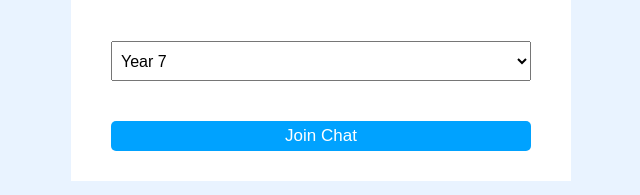
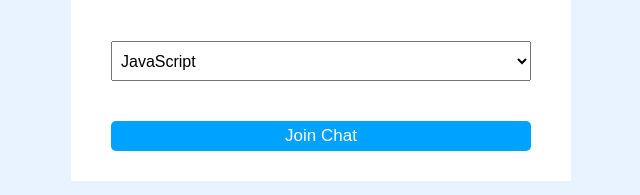
Before and after one commit to TheCoder76-Codes/chatcord-edit, a website: page public/index.html in a window 1280 px wide. Shown: the part 255-450 px from the top of the page, 319-959 px from the left. Drawn offline with Linux system fonts and the light colour scheme.

Commit message:
Update index.html

```diff
--- a/public/index.html
+++ b/public/index.html
@@ -33,8 +33,8 @@
 					<div class="form-control">
 						<label for="room">Room</label>
 						<select name="room" id="room">
-							<option value="Year 7">Year 7</option>
-							<option value="JS">JS</option>
+							<option value="JavaScript">JavaScript</option>
+							<option value="Python">JS</option>
 							<option value="Python">Python</option>
 							<option value="OnTime#">OnTime</option>
 							<option value="Tapp">Tapp</option>
```
